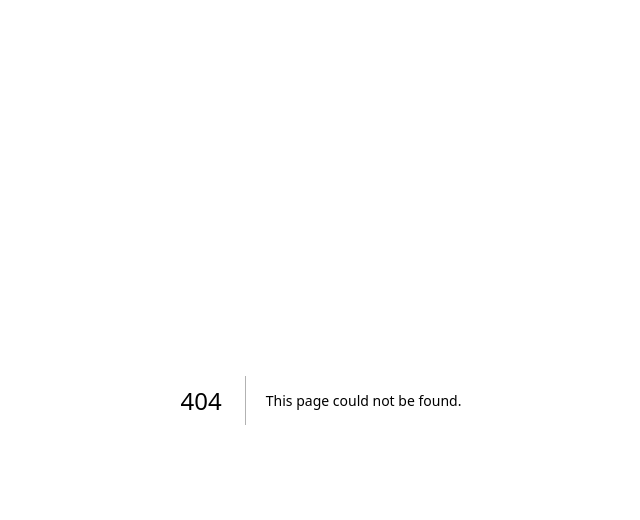
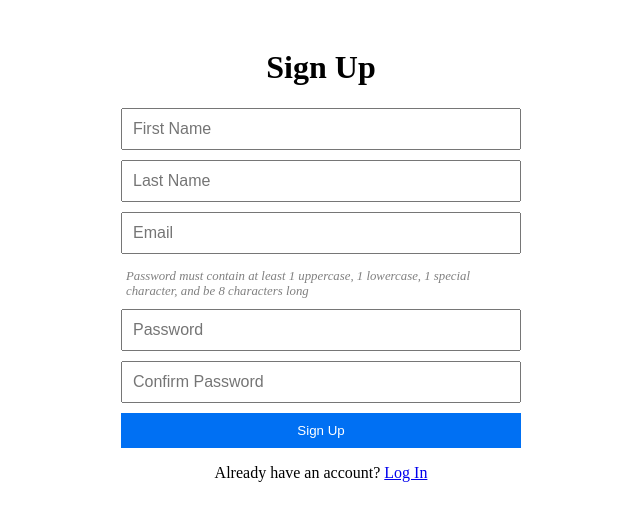
Before and after one commit to iuxtaa/SPEED_W204_03, a Next.js app in the folder frontend/: page /signup in a window 1280 px wide. Before the commit this address had no page. Shown: the top 520 px of the page, without its empty margins (319-959 px from the left). Built offline with nearby package versions, Linux system fonts and the light colour scheme.

Commit message:
build: fixing login page and creating the signup page

```diff
--- /dev/null
+++ b/frontend/src/pages/_app.tsx
@@ -0,0 +1,17 @@
+import { useEffect } from 'react';
+import { useRouter } from 'next/router';
+import type { AppProps } from 'next/app';
+
+function MyApp({ Component, pageProps }: AppProps) {
+  const router = useRouter();
+
+  useEffect(() => {
+    if (router.pathname === '/') {
+      router.replace('/login');
+    }
+  }, [router]);
+
+  return <Component {...pageProps} />;
+}
+
+export default MyApp;
--- a/frontend/src/pages/login.tsx
+++ b/frontend/src/pages/login.tsx
@@ -1,37 +1,40 @@
-import React, { useState } from 'react';
-import styles from '../styles/Login.module.scss';
+import React from 'react';
+import Head from 'next/head';
+import Link from 'next/link';
+import styles from '../styles/LoginForm.module.css';
 
 const LoginPage = () => {
-    const [username, setUsername] = useState('');
-    const [password, setPassword] = useState('');
-
-    const handleLogin = async (event: React.FormEvent) => {
-        event.preventDefault();
-        // Here you would typically handle your login logic, like making an API call
-        console.log('Login Attempt:', username, password);
-    };
-
     return (
-        <div className={styles.loginContainer}>
-            <form onSubmit={handleLogin} className={styles.loginForm}>
+        <div>
+            <Head>
+                <title>Login Page</title>
+                <meta name="description" content="Login to access your account" />
+                <link rel="icon" href="/favicon.ico" />
+            </Head>
+            <div className={styles.header}>
+                SPEED
+            </div>
+            <main className={styles.loginContainer}>
+                <h1>Login</h1>
+                <form className={styles.loginForm}>
                     <input
                         type="text"
                         placeholder="Username"
-                    value={username}
-                    onChange={(e) => setUsername(e.target.value)}
                         className={styles.inputField}
                     />
                     <input
                         type="password"
                         placeholder="Password"
-                    value={password}
-                    onChange={(e) => setPassword(e.target.value)}
                         className={styles.inputPassword}
                     />
                     <button type="submit" className={styles.loginButton}>
                         Log In
                     </button>
                 </form>
+                <p className={styles.signupPrompt}>
+                    Don&apos;t have an account? <Link href="/signup"><a>Sign Up</a></Link>
+                </p>
+            </main>
         </div>
     );
 };
--- /dev/null
+++ b/frontend/src/pages/signup.tsx
@@ -0,0 +1,113 @@
+import React, { useState, ChangeEvent, FormEvent } from 'react';
+import Head from 'next/head';
+import Link from 'next/link';
+import styles from '../styles/SignupForm.module.css';
+
+interface SignupInputs {
+    firstName: string;
+    lastName: string;
+    email: string;
+    password: string;
+    confirmPassword: string;
+}
+
+const SignupPage = () => {
+    const [inputs, setInputs] = useState<SignupInputs>({
+        firstName: '',
+        lastName: '',
+        email: '',
+        password: '',
+        confirmPassword: ''
+    });
+
+    const handleChange = (e: ChangeEvent<HTMLInputElement>) => {
+        const { name, value } = e.target;
+        setInputs(prev => ({ ...prev, [name]: value }));
+    };
+
+    const validatePassword = (password: string): boolean => {
+        return /[A-Z]/.test(password) &&    // Checks for at least one uppercase letter
+               /[a-z]/.test(password) &&    // Checks for at least one lowercase letter
+               /[!@#$%^&*(),.?":{}|<>]/.test(password) && // Checks for at least one special character
+               password.length >= 8;        // Checks for a minimum length of 8 characters
+    };
+    const handleSubmit = (e: FormEvent<HTMLFormElement>) => {
+        e.preventDefault();
+        if (!validatePassword(inputs.password)) {
+            alert('Password must contain at least one uppercase letter, one lowercase letter, one special character, and be at least 8 characters long.');
+            return;
+        }
+        if (inputs.password !== inputs.confirmPassword) {
+            alert('Passwords do not match.');
+            return;
+        }
+        console.log('Form submitted', inputs);
+    };
+
+    return (
+        <div>
+            <Head>
+                <title>Sign Up</title>
+                <meta name="description" content="Create an account to use the application" />
+                <link rel="icon" href="/favicon.ico" />
+            </Head>
+
+            <main className={styles.signupContainer}>
+                <h1>Sign Up</h1>
+                <form className={styles.signupForm} onSubmit={handleSubmit}>
+                    <input
+                        type="text"
+                        name="firstName"
+                        placeholder="First Name"
+                        className={styles.inputField}
+                        value={inputs.firstName}
+                        onChange={handleChange}
+                    />
+                    <input
+                        type="text"
+                        name="lastName"
+                        placeholder="Last Name"
+                        className={styles.inputField}
+                        value={inputs.lastName}
+                        onChange={handleChange}
+                    />
+                    <input
+                        type="email"
+                        name="email"
+                        placeholder="Email"
+                        className={styles.inputField}
+                        value={inputs.email}
+                        onChange={handleChange}
+                    />
+                    <p className={styles.passwordRequirements}>
+                        Password must contain at least 1 uppercase, 1 lowercase, 1 special character, and be 8 characters long
+                    </p>
+                    <input
+                        type="password"
+                        name="password"
+                        placeholder="Password"
+                        className={styles.inputPassword}
+                        value={inputs.password}
+                        onChange={handleChange}
+                    />
+                    <input
+                        type="password"
+                        name="confirmPassword"
+                        placeholder="Confirm Password"
+                        className={styles.inputPassword}
+                        value={inputs.confirmPassword}
+                        onChange={handleChange}
+                    />
+                    <button type="submit" className={styles.signupButton}>
+                        Sign Up
+                    </button>
+                </form>
+                <p className={styles.loginPrompt}>
+                    Already have an account? <Link href="/login"><a>Log In</a></Link>
+                </p>
+            </main>
+        </div>
+    );
+};
+
+export default SignupPage;
--- /dev/null
+++ b/frontend/src/styles/SignupForm.module.css
@@ -0,0 +1,42 @@
+/* styles/SignupForm.module.css */
+.signupContainer {
+    max-width: 400px;
+    margin: auto;
+    padding: 20px;
+    text-align: center;
+}
+
+.signupForm {
+    display: flex;
+    flex-direction: column;
+}
+
+.inputField,
+.inputPassword {
+    margin-bottom: 10px;
+    padding: 10px;
+    font-size: 16px;
+}
+
+.signupButton {
+    padding: 10px;
+    background-color: #0070f3;
+    color: white;
+    border: none;
+    cursor: pointer;
+}
+.passwordRequirements {
+    font-size: 0.8rem;   /* Smaller font size */
+    color: #808080;     /* Light grey color */
+    font-style: italic; /* Italic font style */
+    margin-top: -5px;   /* Optional: Adjusts spacing if needed */
+}
+.passwordRequirements {
+    font-size: 0.8rem;          /* Smaller font size */
+    color: #808080;            /* Light grey color */
+    font-style: italic;        /* Italic font style */
+    text-align: left;          /* Align text to the left */
+    margin-top: 5px;           /* Reduce top margin */
+    margin-bottom: 10px;       /* Increase bottom margin for spacing */
+    padding-left: 5px;         /* Add padding to align with the input boxes */
+}
```
Also changed, not shown: frontend/src/styles/LoginForm.module.css (renamed from frontend/src/components/LoginForm/LoginForm.module.scss, +9 -0 lines). Lines whose indentation alone changed are shown as unchanged.
